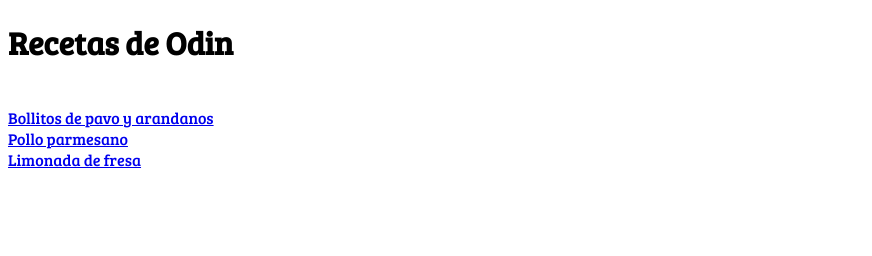
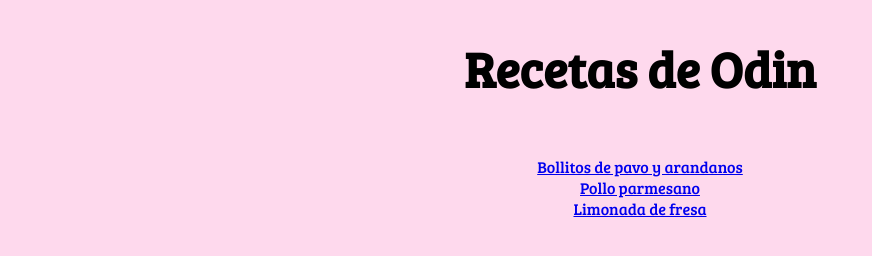
Before and after one commit to Crazyshong/odin-recipes, a plain HTML site: page index.html in a window 1280 px wide. Shown: the whole page, without its empty margins (0-872 px from the left). Drawn offline with Linux system fonts and the light colour scheme.

Commit message:
solucion del error de la fuente y alinecion de texto

```diff
--- a/estilo.css
+++ b/estilo.css
@@ -2,4 +2,18 @@
 
 body{
     font-family: 'Bree Serif', serif;
+    margin: 0;
+    background-color: #FED9ED;
 }
+
+h1{
+    text-align: center;
+}
+
+.lista{
+    text-align: center;
+}
+
+.titulo {
+    font-size: 50px;
+}
--- a/index.html
+++ b/index.html
@@ -2,16 +2,18 @@
 <head>
     <meta charset="UTF-8">
     <meta name="viewport" content="width=device-width, initial-scale=1.0">
-    <link rel="stylesheet" href="/estilo.css">
+    <link rel="stylesheet" href="../estilo.css">
     <title>Odin-recipes</title>
 </head>
 <body>
-    <h1>Recetas de Odin</h1>
+    <h1 class="titulo">Recetas de Odin</h1>
     <br>
-    <a href="Recetas/Bollitos.html">Bollitos de pavo y arandanos</a>
-    <br>
-    <a href="Recetas/PolloParmesano.html">Pollo parmesano</a>
-    <br>
-    <a href="Recetas/LimonadaFresa.html">Limonada de fresa</a>
+    <div class="lista">
+        <a id="receta" href="Recetas/Bollitos.html">Bollitos de pavo y arandanos</a>
+        <br>
+        <a id="receta"href="Recetas/PolloParmesano.html">Pollo parmesano</a>
+        <br>
+        <a id="receta"href="Recetas/LimonadaFresa.html">Limonada de fresa</a>
+    </div>
 </body>
 </html>
```
Also changed, not shown: Recetas/Bollitos.html (+1 -1 lines), Recetas/LimonadaFresa.html (+2 -4 lines), Recetas/PolloParmesano.html (+1 -1 lines).
